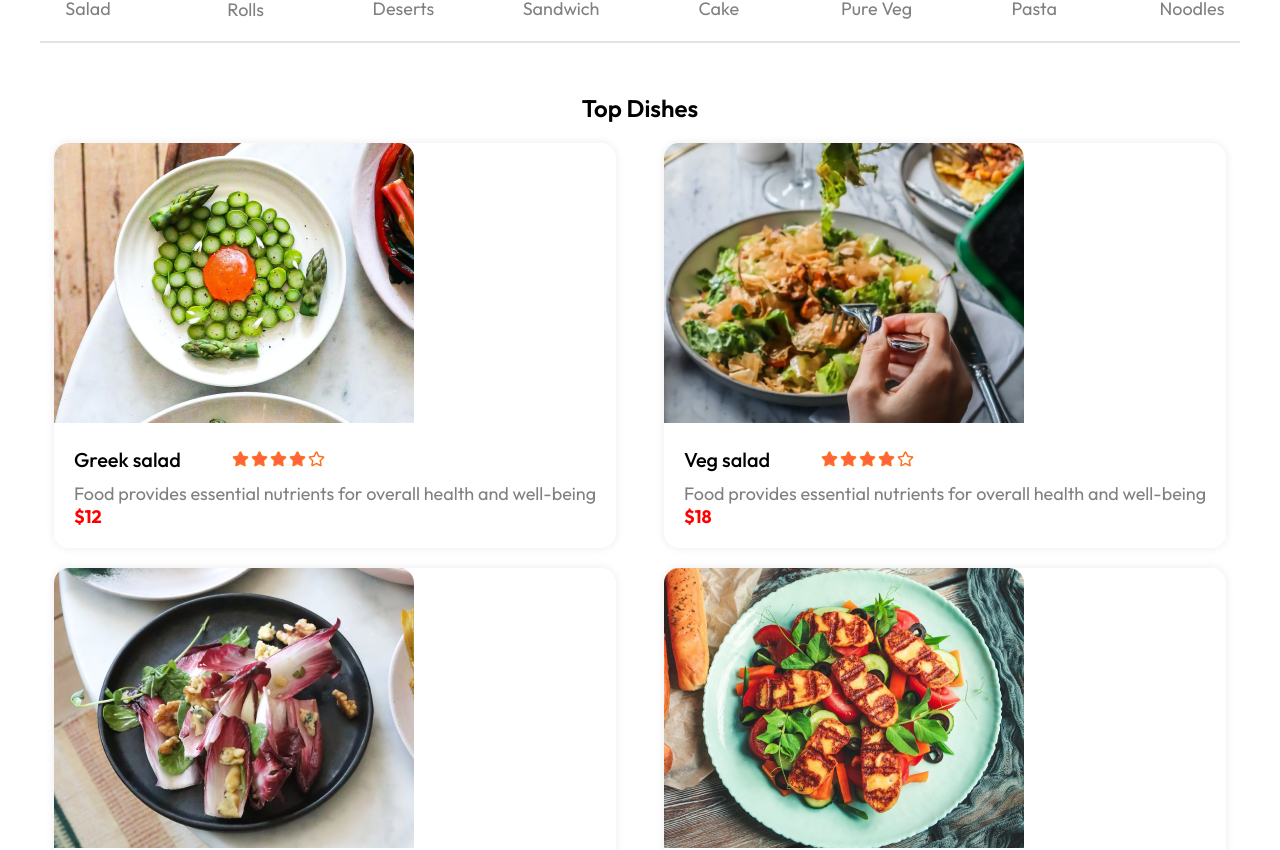
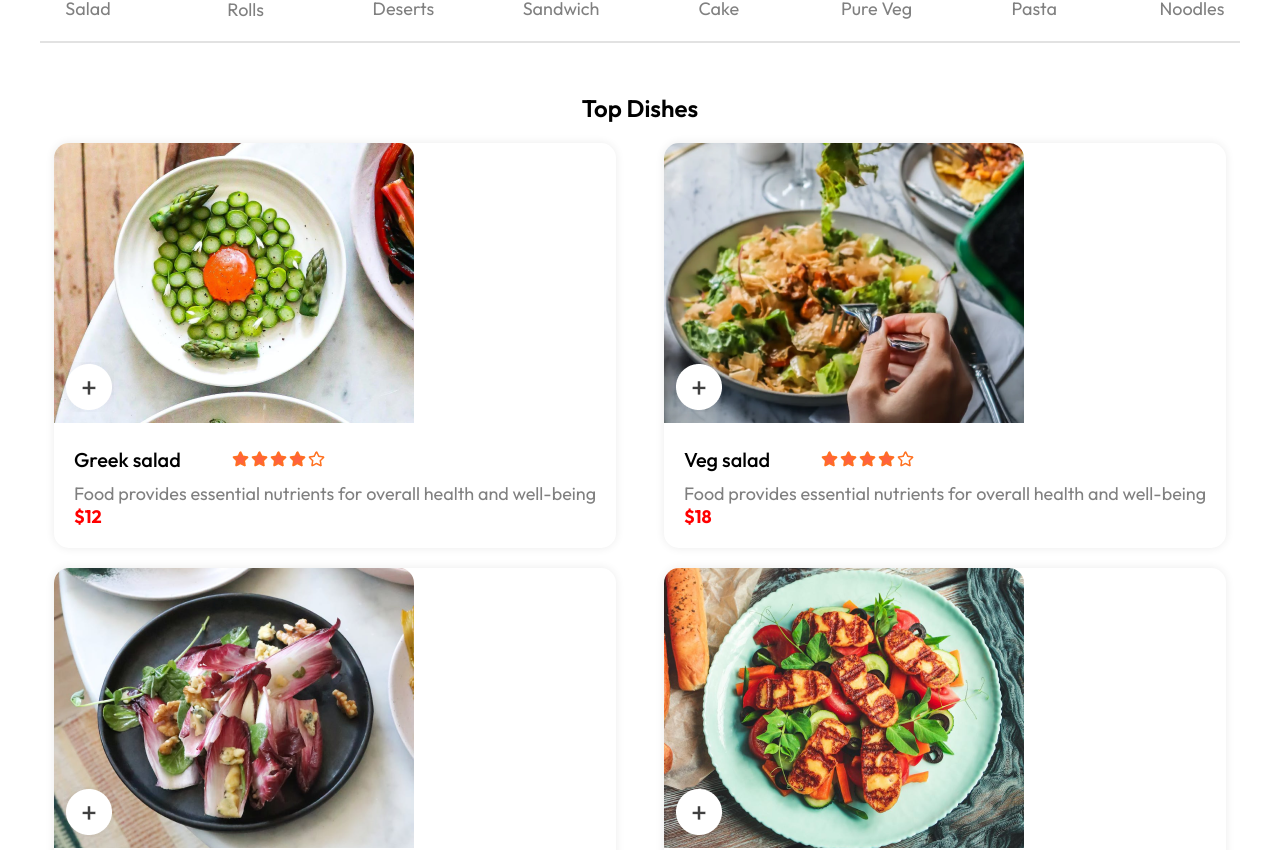
Before and after one commit to RenneManny/foo-yes, a React (Vite) app: page / in a window 1280 px wide. Shown: the part 775-1625 px from the top of the page. Built offline with nearby package versions, Linux system fonts and the light colour scheme.

Commit message:
food-component: added

```diff
--- a/src/Context/StoreContext.jsx
+++ b/src/Context/StoreContext.jsx
@@ -1,8 +1,34 @@
-import { createContext } from "react";
+import React, { createContext, useEffect, useState } from "react";
 import { food_list } from "../assets/assets";
+
 export const StoreContext = createContext(null);
+
 const StoreContextProvider = ({ children }) => {
-  const contextValue = { food_list };
+  const [cartItems, setCartItems] = useState({});
+
+  const addToCart = (itemId) => {
+    setCartItems((prevCart) => {
+      const currentCount = prevCart[itemId] || 0;
+      return { ...prevCart, [itemId]: currentCount + 1 };
+    });
+  };
+
+  const removeFromCart = (itemId) => {
+    setCartItems((prevCart) => {
+      const currentCount = prevCart[itemId] || 0;
+      if (currentCount > 1) {
+        return { ...prevCart, [itemId]: currentCount - 1 };
+      } else {
+        const { [itemId]: _, ...rest } = prevCart;
+        return rest;
+      }
+    });
+  };
+  useEffect(() => {
+    console.log(cartItems);
+  }, [cartItems]);
+
+  const contextValue = { food_list, cartItems, addToCart, removeFromCart };
 
   return (
     <StoreContext.Provider value={contextValue}>
@@ -10,4 +36,5 @@ const StoreContextProvider = ({ children }) => {
     </StoreContext.Provider>
   );
 };
+
 export default StoreContextProvider;
--- a/src/components/Food-item/Food-item.css
+++ b/src/components/Food-item/Food-item.css
@@ -6,32 +6,65 @@
     transition: 0.3s;
     animation: fadeIn 2s;
 }
-.food-img{
+
+.food-img {
     max-width: 100%;
     border-radius: 15px 15px 0px 0px;
 }
-.food-info{
-    padding: 20px ;
+
+.food-info {
+    padding: 20px;
 }
-.name-rating{
- display: flex;
- gap: 50px;
- align-items: center;
- margin-bottom: 10px;
+
+.name-rating {
+    display: flex;
+    gap: 50px;
+    align-items: center;
+    margin-bottom: 10px;
 }
-.name-rating p{
+
+.name-rating p {
     font-size: 20px;
     font-weight: 500;
     font-family: "outfit";
 }
-.food-img:hover{
+
+.food-img:hover {
     transform: translate(10px ease);
 }
-.description{
+
+.description {
     color: grey;
 }
-.price{
+
+.price {
     color: red;
     font-weight: bolder;
     font-family: "outfit";
 }
+
+.add {
+    cursor: pointer;
+}
+
+.food-container {
+    position: relative;
+}
+
+.add {
+    position: absolute;
+    left: 10px;
+    bottom: 15px;
+    border-radius: 15%;
+}
+
+.foodCounter {
+
+    display: flex;
+    gap: 10px;
+    /* justify-content: space-around; */
+    padding: 6px;
+    border-radius: 10px;
+    align-items: center;
+
+}
--- a/src/components/Food-item/Foodtem.jsx
+++ b/src/components/Food-item/Foodtem.jsx
@@ -1,11 +1,42 @@
-import React from "react";
+import React, { useContext } from "react";
 import { assets } from "../../assets/assets";
 import "./Food-item.css";
+import { StoreContext } from "../../Context/StoreContext";
+
 function Foodtem({ id, name, price, description, image }) {
+  const { cartItems, addToCart, removeFromCart } = useContext(StoreContext);
+
+  // Get the current count of the item from the cart
+  const itemCount = cartItems[id] || 0;
+
   return (
     <div className="food-item">
       <div className="food-container">
         <img className="food-img" src={image} alt={name} />
+        {itemCount === 0 ? (
+          <img
+            className="add"
+            onClick={() => addToCart(id)}
+            src={assets.add_icon_white}
+            alt="Add to Cart"
+          />
+        ) : (
+          <div className="foodCounter">
+            <img
+              className="increase"
+              onClick={() => addToCart(id)}
+              src={assets.add_icon_green}
+              alt="Increase Quantity"
+            />
+            <p>{itemCount}</p>
+            <img
+              className="decrease"
+              onClick={() => removeFromCart(id)}
+              src={assets.remove_icon_red}
+              alt="Decrease Quantity"
+            />
+          </div>
+        )}
       </div>
       <div className="food-info">
         <div className="name-rating">
```
Also changed, not shown: public/images/op.png (added).
